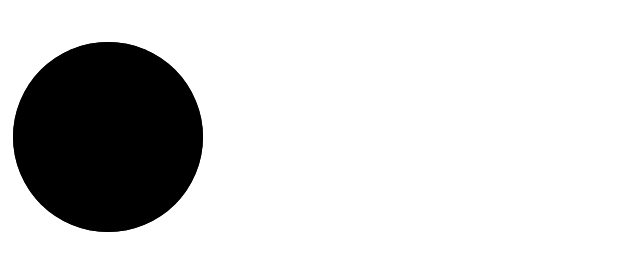
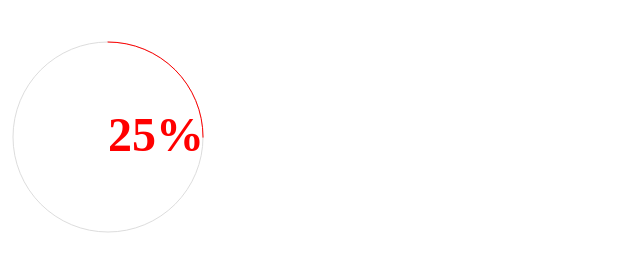
Before and after one commit to Tuvedunyel/test-progress-bar, a website: page index.html in a window 1280 px wide. Shown: the part 61-332 px from the top of the page, without its empty margins (0-640 px from the left). Drawn offline with nearby package versions, Linux system fonts and the light colour scheme.

Commit message:
class change

```diff
--- a/index.html
+++ b/index.html
@@ -4,9 +4,9 @@
     <meta charset="UTF-8" />
     <meta http-equiv="X-UA-Compatible" content="IE=edge" />
     <meta name="viewport" content="width=device-width, initial-scale=1.0" />
-    <link rel="stylesheet" href="css/style.css" />
     <script src="https://cdn.jsdelivr.net/npm/vue@2.6.14/dist/vue.js"></script>
     <script src="script.js" defer></script>
+    <link rel="stylesheet" href="css/style.css" />
     <title>Progress bar</title>
   </head>
   <body>
@@ -20,14 +20,14 @@
             v-bind:viewBox="viewBox"
           >
             <circle
-              className="circle-background"
+              class="circle-background"
               v-bind:cx="sqSize / 2"
               v-bind:cy="sqSize / 2"
               v-bind:r="radius"
               v-bind:strokeWidth="strokeWidthpx"
             />
             <circle
-              className="circle-progress"
+              class="circle-progress"
               v-bind:cx="sqSize / 2"
               v-bind:cy="sqSize / 2"
               v-bind:r="radius"
@@ -36,13 +36,13 @@
               v-bind:style="strokeDashArray"
             />
             <text
-              className="circle-text"
+              class="circle-text"
               x="50%"
               y="50%"
               dy=".3em"
               textAnchor="middle"
             >
-              {{percentage}}
+              {{percentage}}%
             </text>
           </svg>
         </div>
--- a/script.js
+++ b/script.js
@@ -135,7 +135,7 @@ const app = new Vue({
       return (
         "stroke-dasharray: " +
         this.dashArray +
-        " strokeDashoffset: " +
+        "; strokeDashoffset: " +
         this.dashOffset
       );
     },
```
